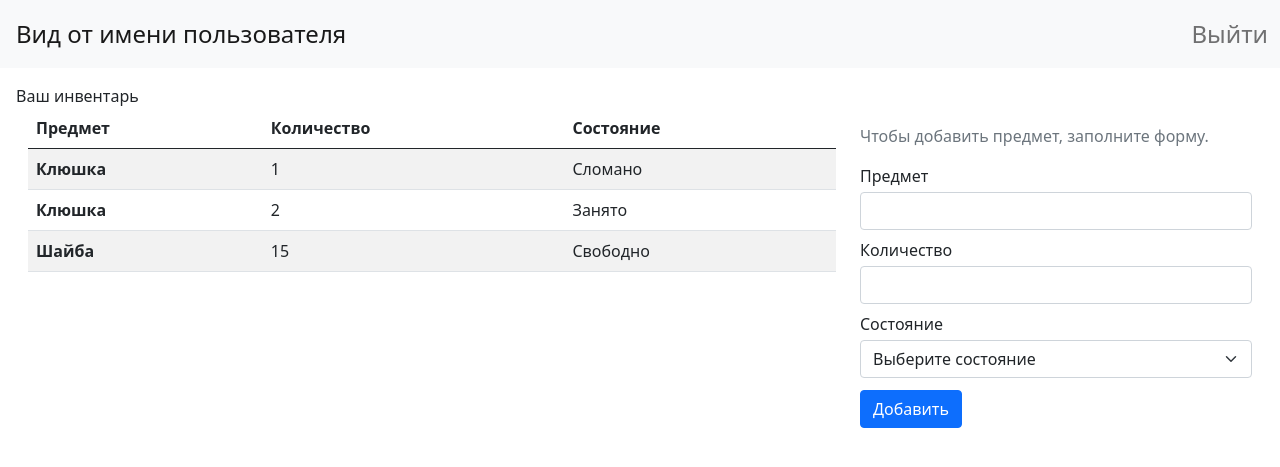
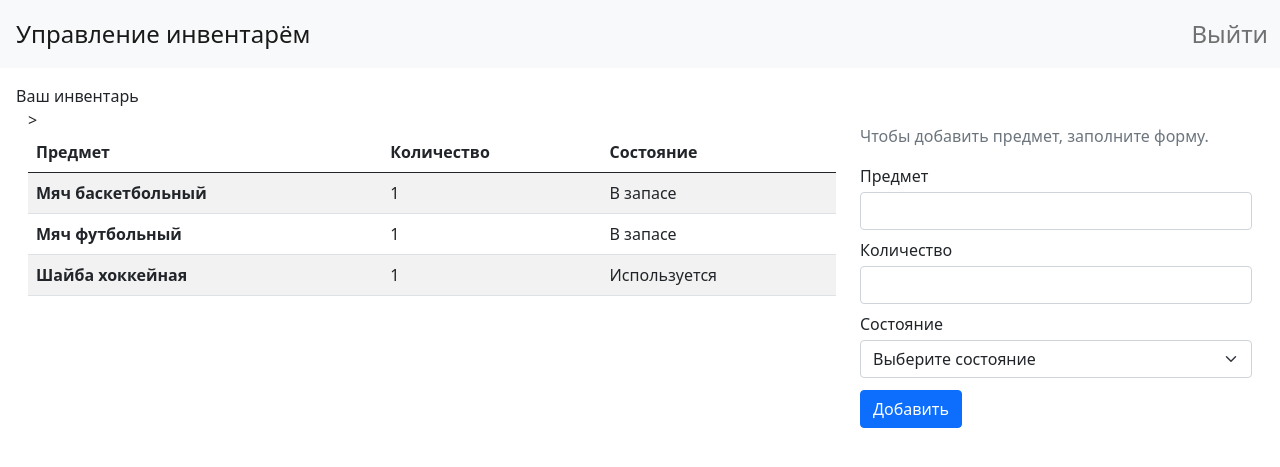
Before and after one commit to BetterLuckNextLife/sportinventory, a Django app: page /user/ in a window 1280 px wide. Shown: the top 467 px of the page. Run offline with Django 5.2, Linux system fonts and the light colour scheme; data comes from the database, SQL or seed files in the repository; both versions use the stored data as it was after the commit; some libraries are stand-ins or nearby versions.

Commit message:
Добавлено интерактивное отображение инвентаря

```diff
--- a/manager/templates/user.html
+++ b/manager/templates/user.html
@@ -13,7 +13,7 @@
         <!-- Панель навигации -->
         <nav class="navbar navbar-expand navbar-light bg-light">
             <div class="container-fluid">
-                <a class="navbar-brand fs-4 mx-1">Вид от имени пользователя</a>
+                <a class="navbar-brand fs-4 mx-1">Управление инвентарём</a>
             </div>
             <div class="collapse navbar-collapse">
                 <ul class="navbar-nav me-auto mb-0">
@@ -37,22 +37,14 @@
                             <th scope="col">Состояние</th>
                         </tr>
                     </thead>
-                    <tbody>
+                    <tbody> <!--TODO отображать только то, что у пользователя, а не всё--> >
+                        {% for product in products %}
                         <tr>
-                            <th scope="row">Клюшка</th>
+                            <th scope="row">{{product.name}}</th>
                             <td>1</td>
-                            <td>Сломано</td>
+                            <td>{{ product.get_state_display }}</td>
                         </tr>
-                        <tr>
-                            <th scope="row">Клюшка</th>
-                            <td>2</td>
-                            <td>Занято</td>
-                        </tr>
-                        <tr>
-                            <th scope="row">Шайба</th>
-                            <td>15</td>
-                            <td>Свободно</td>
-                        </tr>
+                        {% endfor %}
                     </tbody>
                 </table>
             </div>
--- a/manager/views.py
+++ b/manager/views.py
@@ -1,4 +1,5 @@
 from django.shortcuts import render
+from .models import Product
 
 def home(request):
     return render(request, 'index.html', {})
@@ -10,4 +11,5 @@ def register(request):
     return render(request, 'register.html', {})
 
 def user(request):
-    return render(request, 'user.html', {})
+    products = Product.objects.all()
+    return render(request, 'user.html', {'products': products})
--- a/sportinventory/settings.py
+++ b/sportinventory/settings.py
@@ -24,7 +24,7 @@ BASE_DIR = Path(__file__).resolve().parent.parent
 
 
 # SECURITY WARNING: don't run with debug turned on in production!
-DEBUG = False
+DEBUG = True
 
 ALLOWED_HOSTS = ["127.0.0.1", "localhost"]
 
```
Also changed, not shown: db.sqlite3.
